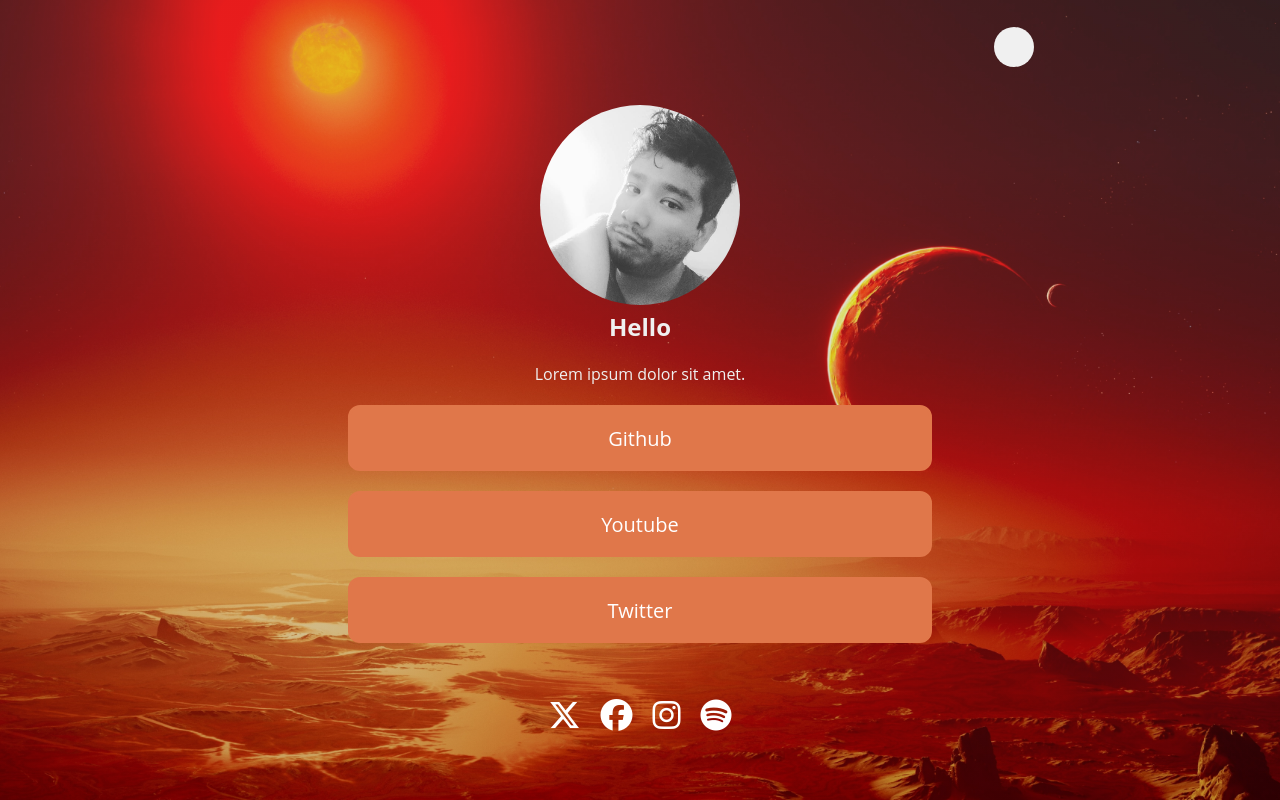
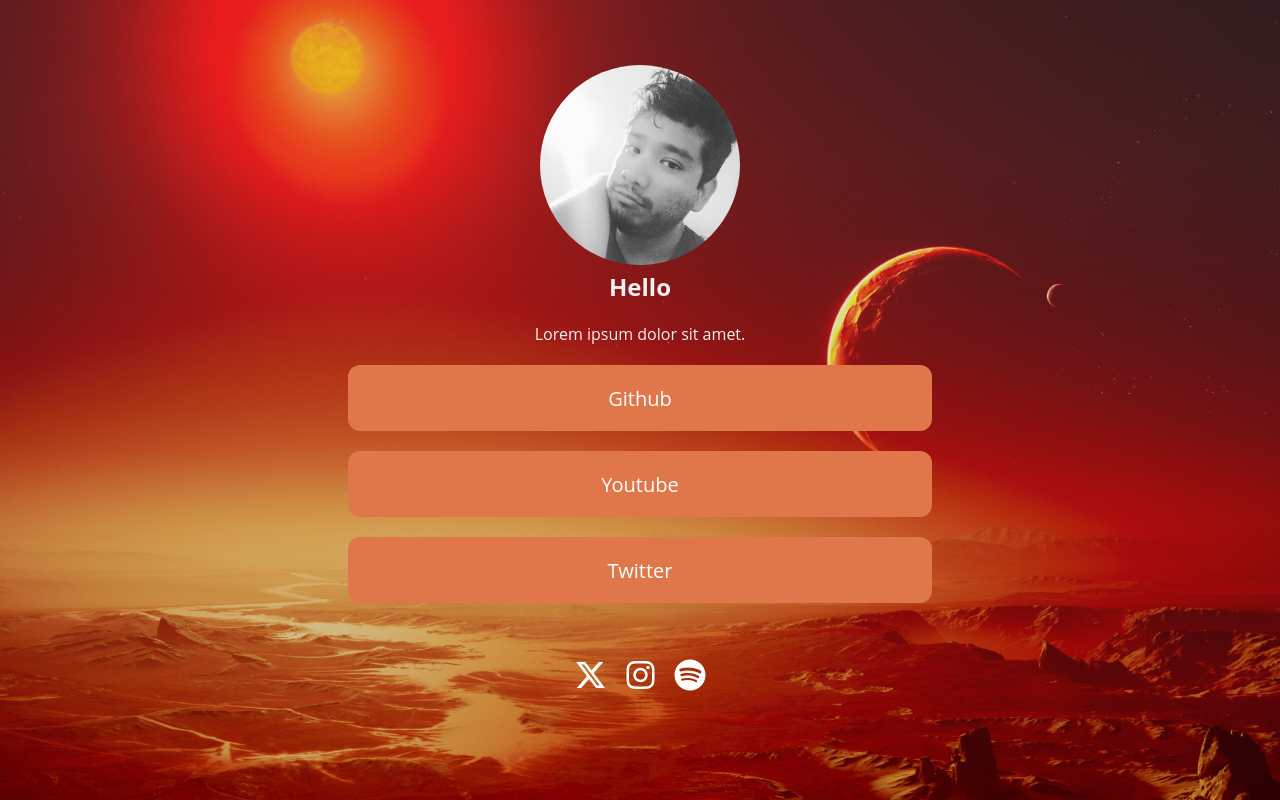
Before and after one commit to GudielVFX/linktree, a plain HTML site: page index.html in a window 1280 px wide. Drawn offline with Linux system fonts and the light colour scheme.

Commit message:
arreglé el footer con los iconos de redes sociales

```diff
--- a/index.html
+++ b/index.html
@@ -11,7 +11,9 @@
   <body>
     <header>
 
-      <div class="popSlide"></div> <!--Botón popSlider-->
+      <div class="popSlide">
+        <a class= "btn_slide" href="./Assets/icons/horizontalDots.svg"></a>
+      </div> <!--Botón popSlider-->
     <!--<button class="btn-corner"> -->
     <!--<img src="./Assets/icons/horizontalDots.svg" alt="botón top derecha">-->
       <!--</button>-->
@@ -27,7 +29,7 @@
 
         <!--Botones class .btn-->
         <div class="btn_tiles">Github</div>
-          <div class="popUpTile" src="./Assets/icons/github.svg" ></div>
+
 
         <div class="btn_tiles">Youtube</div>
           <div class="popUpTile"></div>
@@ -39,7 +41,6 @@
 
       <div class="socialIcon-container">
         <a class="link-social" href="#"><i class="fa-brands fa-x-twitter fa-2x"></i></a>
-        <a class="link-social" href="#"><i class="fa-brands fa-facebook fa-2x"></i></a>
         <a class="link-social" href="#"><i class="fa-brands fa-instagram fa-2x"></i></a>
         <a class="link-social" href="#"><i class="fa-brands fa-spotify fa-2x"></i></a>
 
--- a/style.css
+++ b/style.css
@@ -24,11 +24,11 @@
     gap: 16px;
 }
 
-.popSlide  {
+.popSlide .btn_slide  {
     width: 40px;
     height: 40px;
     border-radius: 20px;
-    background-color: rgb(240,240,240);
+    background-color: white; /*era blanco */
     /*----------------------------------------------*/
 }
 
```
